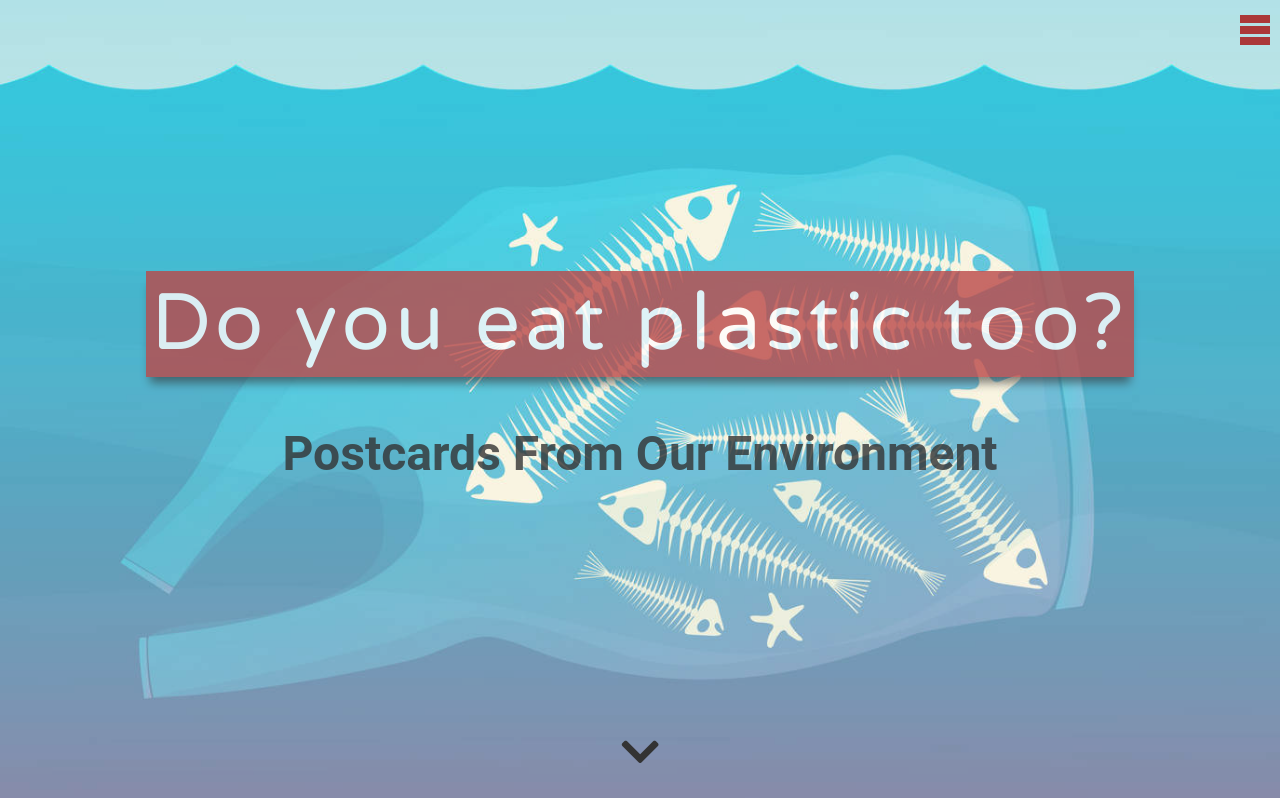
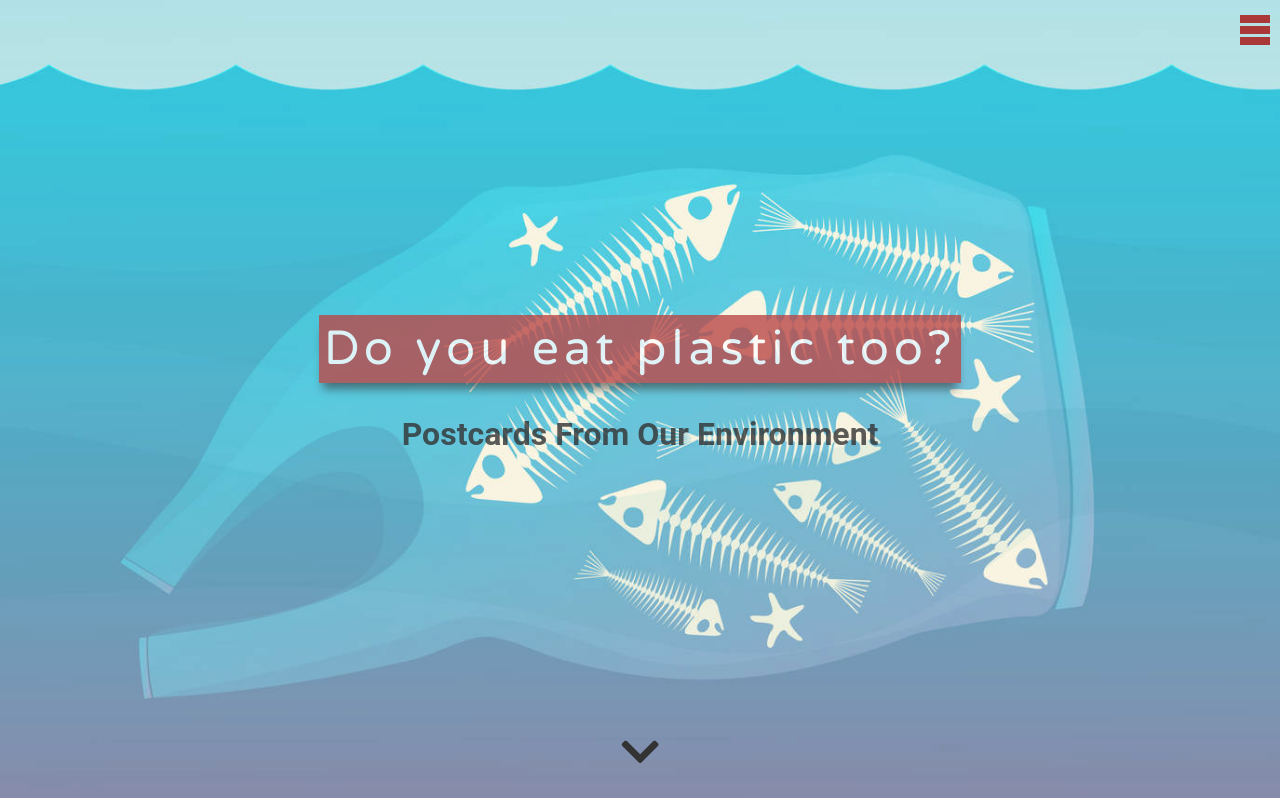
Before and after one commit to tompreiss/no-plastic-waste, a plain HTML site: page index.html in a window 1280 px wide. Shown: the top 798 px of the page. Drawn offline with nearby package versions, Linux system fonts and the light colour scheme.

Commit message:
typography changes

```diff
--- a/style.css
+++ b/style.css
@@ -279,6 +279,15 @@ html {
 #label-3 p {
   text-align: left;
   z-index: 1;
+}
+
+@media all and (min-width: 375px) {
+  #header h1 {
+    font-size: 3rem;
+  }
+  #header p {
+    font-size: 2rem;
+  }
 }
 
 @media all and (max-width: 590px) {
```
